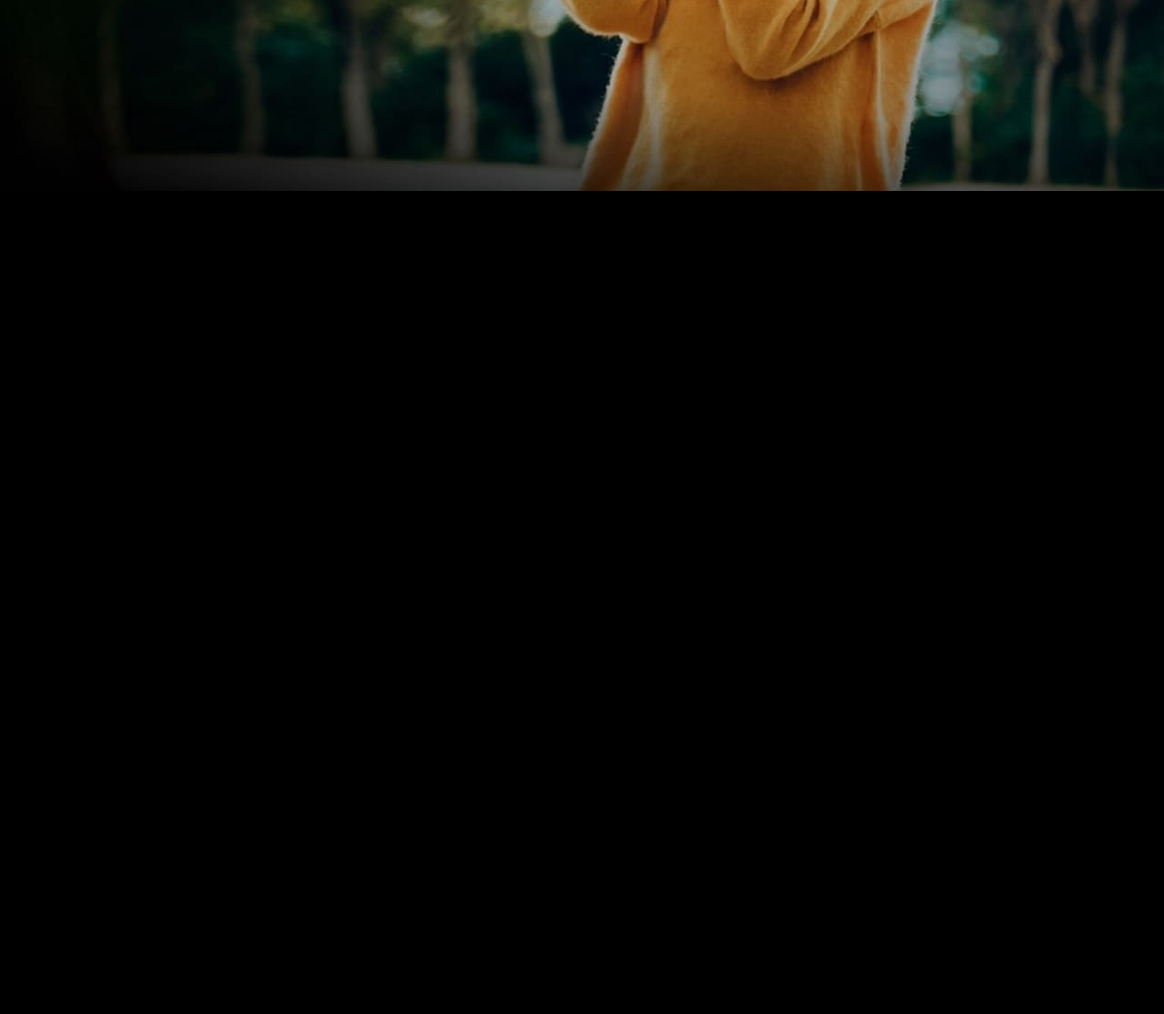
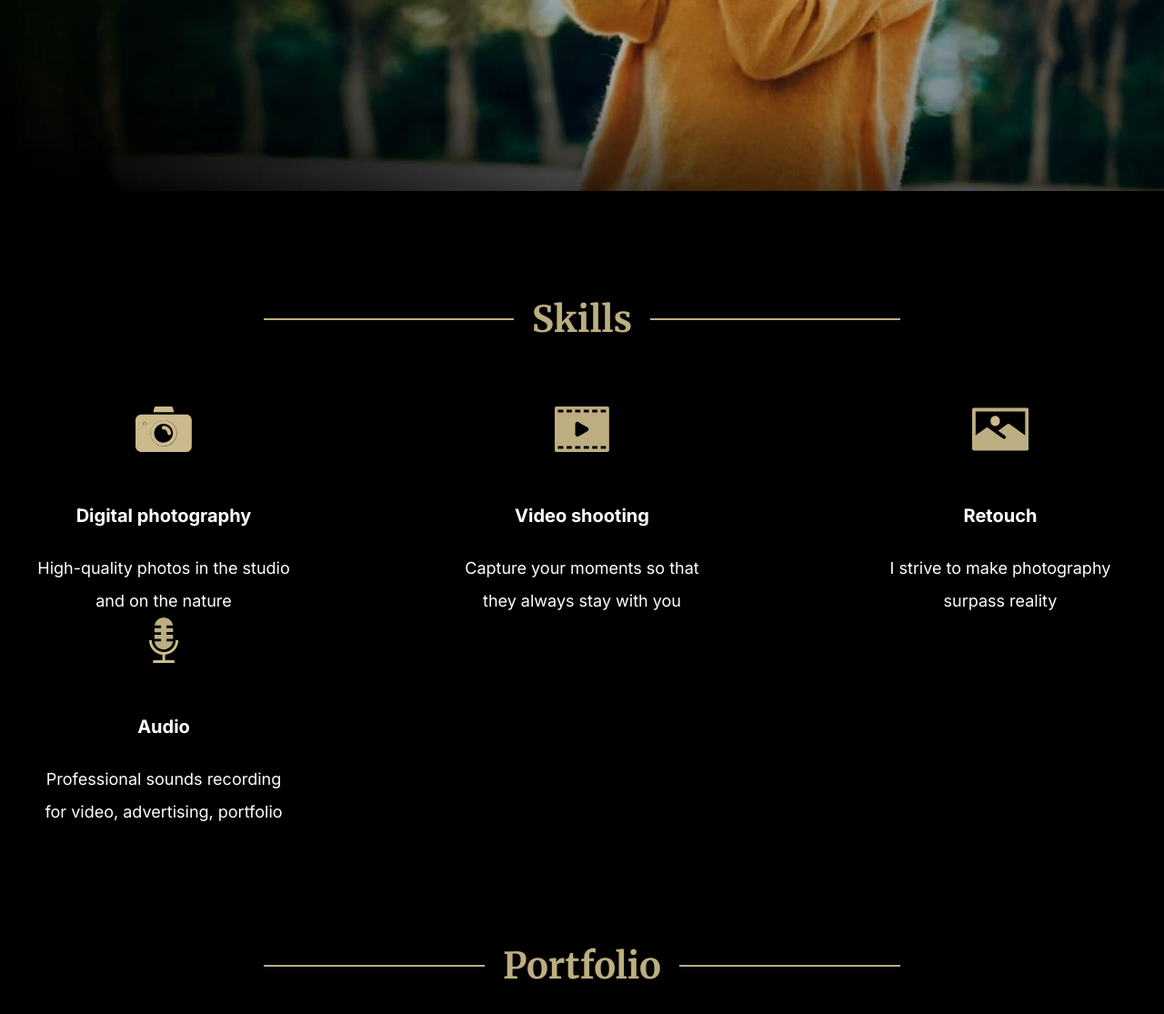
Before and after one commit to olenaxx/portfolio_layout, a plain HTML site: page index.html in a window 1280 px wide. Shown: the part 699-1814 px from the top of the page at 91% size. Before the commit the page ends 999 px from the top, so only its background shows below. Drawn offline with Linux system fonts and the light colour scheme.

Commit message:
feat: add skills section

```diff
--- a/index.html
+++ b/index.html
@@ -54,6 +54,50 @@
         </div>
       </div>
     </section>
+    <section class="skills">
+      <div class="container">
+        <div class="section__title-line">
+          <h2 class="section__title">Skills</h2>
+        </div>
+          <div class="skills__box">
+            <div class="skills__item">
+              <svg class="skills__icon">
+                <use xlink:href="./assets/svg/sprite.svg#camera"></use>
+              </svg>
+            <h3 class="skills__title">Digital photography</h3>
+            <p class="skills__text">High-quality photos in the studio and on the nature</p>
+          </div>
+          <div class="skills__item">
+            <svg class="skills__icon">
+              <use xlink:href="./assets/svg/sprite.svg#video"></use>
+            </svg>
+            <h3 class="skills__title">Video shooting</h3>
+            <p class="skills__text">Capture your moments so that they always stay with you</p>
+          </div>
+          <div class="skills__item">
+            <svg class="skills__icon">
+              <use xlink:href="./assets/svg/sprite.svg#image"></use>
+            </svg>
+            <h3 class="skills__title">Retouch</h3>
+            <p class="skills__text">I strive to make photography surpass reality</p>
+          </div>
+          <div class="skills__item">
+            <svg class="skills__icon">
+              <use xlink:href="./assets/svg/sprite.svg#mic"></use>
+            </svg>
+            <h3 class="skills__title">Audio</h3>
+            <p class="skills__text">Professional sounds recording for video, advertising, portfolio</p>
+          </div>
+          </div>
+        </div>
+    </section>
+    <section class="portfolio">
+      <div class="container portfolio__container">
+        <div class="section__title-line">
+          <h2 class="section__title">Portfolio</h2>
+        </div>
+      </div>
+    </section>
   </main>
 </body>
 </html>
--- a/style.css
+++ b/style.css
@@ -13,6 +13,7 @@
   box-sizing: border-box;
   margin: 0;
   padding: 0;
+  /* outline: 2px solid red; */
 }
 
 body {
@@ -52,6 +53,33 @@ li {
 
 .button:hover {
   color: var(--white);
+}
+
+
+.section__title-line {
+  display: flex;
+  justify-content: center;
+  align-items: center;
+  width: 700px;
+  height: 2px;
+  background: var(--gold);
+  width: 700px;
+  margin-left: auto;
+  margin-right: auto;
+  margin-top: 50px;
+  margin-bottom: 95px;
+}
+
+.section__title {
+  display: inline;
+  background: #000;
+  padding: 0 20px;
+  color: var(--gold);
+  font-family: var(--title-font);
+  font-size: 40px;
+  font-style: normal;
+  font-weight: 700;
+  line-height: 80px;
 }
 
 /* --------------- header ----------------- */
@@ -131,7 +159,7 @@ li {
   padding-left: 5px;
 }
 
-/* ------------------- section hero ----------------------- */
+/* ------------------- hero section ----------------------- */
 
 .hero__title {
   font-family: var(--title-font);
@@ -169,3 +197,52 @@ li {
   margin-right: auto;
   margin-left: auto;
 }
+
+/* ------------------- scills section ----------------------- */
+
+.skills__box {
+  display: flex;
+  justify-content: space-between;
+  flex-wrap: wrap;
+}
+
+.skills__item {
+  width: 320px;
+  padding-inline: 20px;
+}
+
+.skills__title {
+  color: var(--white);
+  text-align: center;
+  font-family: var(--body-font);
+  font-size: 20px;
+  font-style: normal;
+  font-weight: 700;
+  line-height: 40px;
+  margin-bottom: 20px;
+  margin-top: 50px;
+}
+
+.skills__text {
+  color: var(--white);
+  text-align: center;
+  font-family: var(--body-font);
+  font-size: 18px;
+  font-style: normal;
+  font-weight: 400;
+  line-height: 36px;
+}
+
+.skills__icon {
+  height: 50px;
+  width: 62px;
+  display: block;
+  margin-left: auto;
+  margin-right: auto;
+}
+
+/* ------------------- portfolio section ----------------------- */
+
+.portfolio__container {
+  padding-top: 100px;
+}
```
